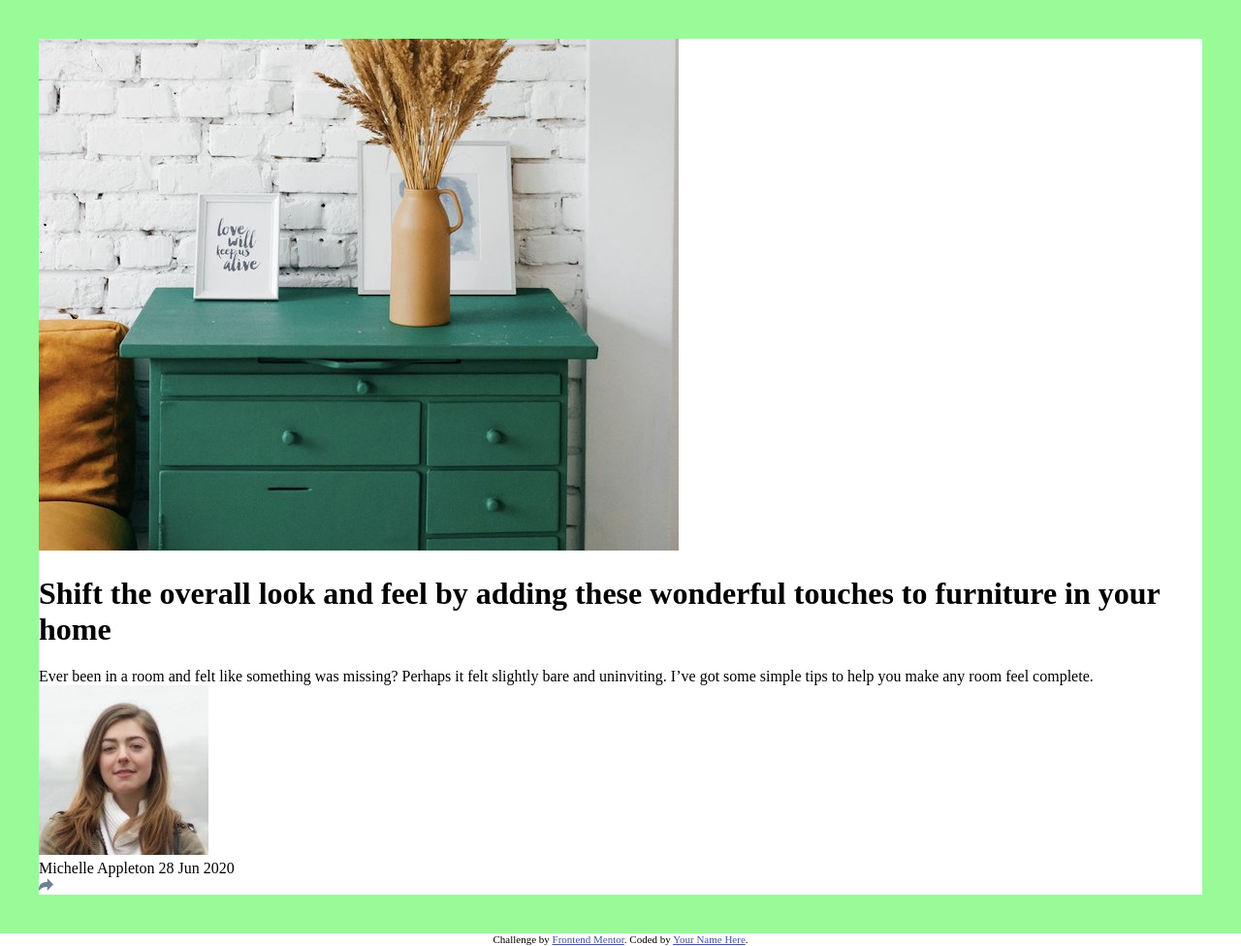
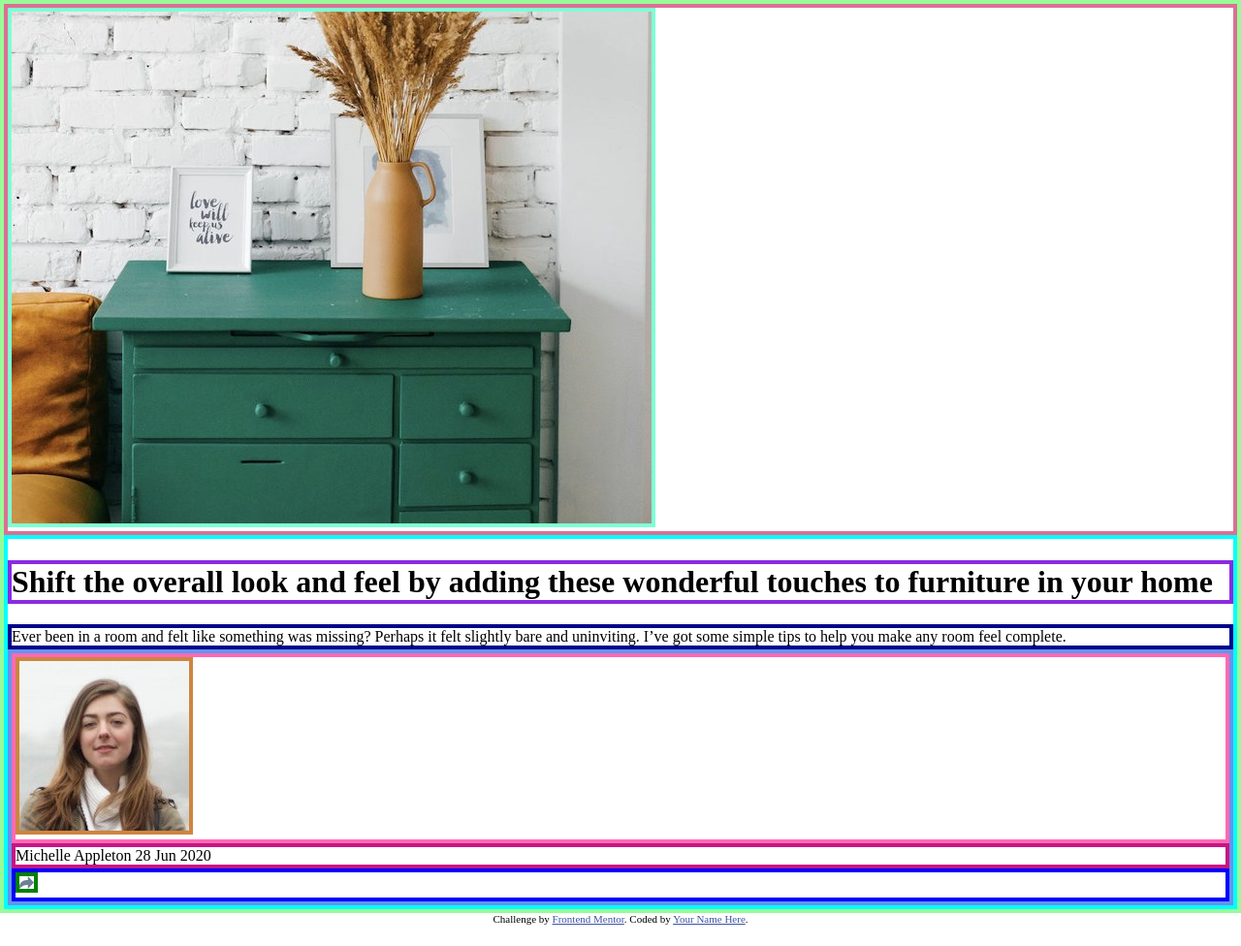
Before and after one commit to mchase007/frontendmentor-3, a website: page app/src/index.html in a window 1280 px wide. Shown: the whole page at 97% size. After the commit the page ends 954 px from the top, so only its background shows below. Drawn offline with nearby package versions, Linux system fonts and the light colour scheme; files that its build step writes are made by us from their sources.

Commit message:
layout setup with borders

```diff
--- a/app/src/index.html
+++ b/app/src/index.html
@@ -4,8 +4,8 @@
   <meta charset="UTF-8">
   <meta name="viewport" content="width=device-width, initial-scale=1.0"> <!-- displays site properly based on user's device -->
 
-  <link rel="stylesheet" href="/src/css/normalise.css">
-  <link rel="stylesheet" href="/dist/css/styles.css?cb=">
+  <link rel="stylesheet" href="/app/src/css/normalise.css">
+  <link rel="stylesheet" href="/app/dist/css/styles.css?cb=">
   <link rel="icon" type="image/png" sizes="32x32" href="./images/favicon-32x32.png">
 
   <title>Frontend Mentor | Article preview component</title>
@@ -19,11 +19,11 @@
 <body>
 
   <main>
-    <figure>
-      <img src="/app/src/images/drawers.jpg" alt="drawers">
+    <figure class="hero-container">
+      <img class="hero-image" src="/app/src/images/drawers.jpg" alt="drawers">
     </figure>
 
-    <section>
+    <section class="content-container">
 
       <h1>
         Shift the overall look and feel by adding these wonderful
@@ -36,19 +36,19 @@
         to help you make any room feel complete.
       </p>
 
-      <div>
+      <div class="user-details">
 
-        <figure>
-          <img src="/app/src/images/avatar-michelle.jpg" alt="Michelle Appleton">
+        <figure class="avatar-container">
+          <img class="avatar" src="/app/src/images/avatar-michelle.jpg" alt="Michelle Appleton">
         </figure>
 
-        <div>
+        <div class="avatar-details">
           <span>Michelle Appleton</span>
           <span>28 Jun 2020</span>
         </div>
 
-        <figure>
-          <img src="/app/src/images/icon-share.svg" alt="share-button">
+        <figure class="share-container">
+          <img class="share-image" src="/app/src/images/icon-share.svg" alt="share-button">
         </figure>
       </div>
     </section>
--- a/app/src/scss/styles.scss
+++ b/app/src/scss/styles.scss
@@ -5,5 +5,51 @@
 }
 
 main {
-  border: 40px solid palegreen;
+  border: 4px solid palegreen;
 }
+
+.hero-container {
+  border: 4px solid palevioletred;
+
+  img {
+    border: 4px solid aquamarine;
+  }
+}
+
+.content-container {
+  border: 4px solid aqua;
+
+  h1 {
+    border: 4px solid blueviolet;
+  }
+
+  p {
+    border: 4px solid darkblue;
+  }
+}
+
+.user-details {
+  border: 4px solid cornflowerblue;
+
+  .avatar-container {
+    border: 4px solid hotpink;
+
+    img {
+      border: 4px solid peru;
+    }
+  }
+
+  .avatar-details {
+    border: 4px solid mediumvioletred;
+  }
+
+  .share-container {
+    border: 4px solid blue;
+
+    img {
+      border: 4px solid green;
+    }
+  }
+
+
+}
```
